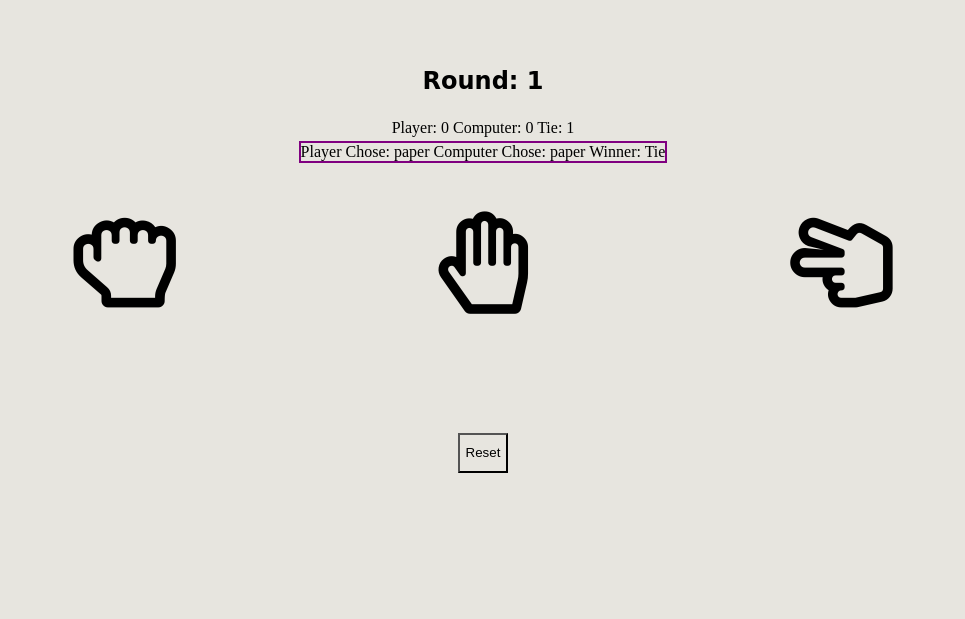
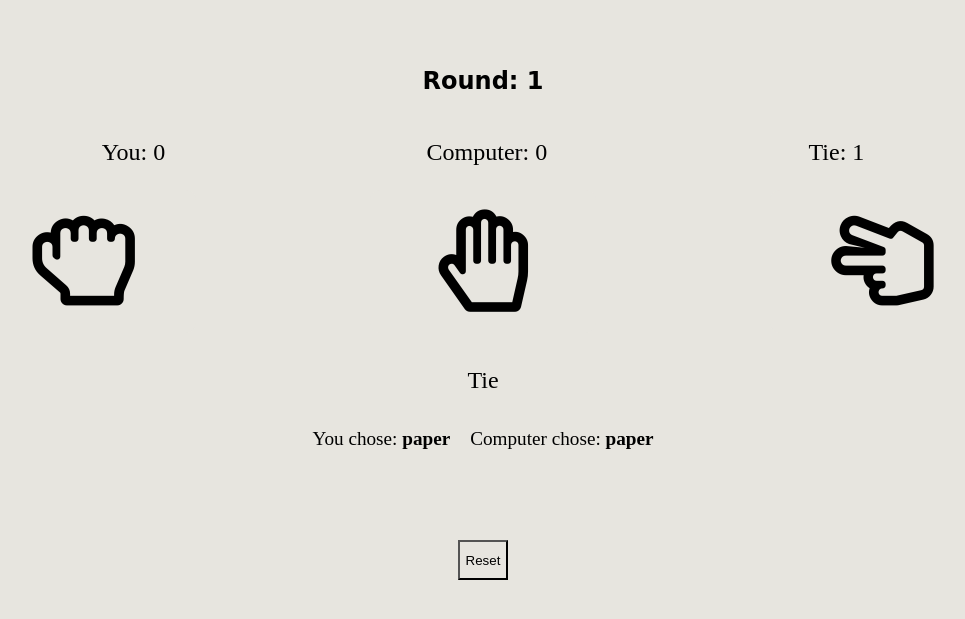
Before and after one commit to Trinadactyl/rock-paper-scissors, a plain HTML site: page index.html in a window 1280 px wide. Both pictures are taken after a click on the button 640 px from the left and 238 px from the top of the page. Shown: the part 91-710 px from the top of the page, without its empty margins (157-1122 px from the left). Drawn offline with Linux system fonts and the light colour scheme; a web font is replaced by a local one.

Commit message:
satisfactory styling changes

```diff
--- a/index.html
+++ b/index.html
@@ -17,7 +17,6 @@
   <div id="stats"></div>
 
   <div id="buttons">
-
     <button class="btn" id="rock">
       <i class="far fa-hand-rock"></i>
     </button>
@@ -29,13 +28,11 @@
     <button class="btn" id="scissors">
       <i class="far fa-hand-scissors"></i>
     </button>
-
   </div>
 
+  <div id="results"></div>
+
   <button id="reset">Reset</button>
-
-
-  <!-- <div id="game-results"></div> -->
 
   <script src="index.js"></script>
 </body>
--- a/index.js
+++ b/index.js
@@ -95,21 +95,25 @@ function handleResetClick() {
 
 //****************HTML TEMPLATES**********/
 function displayStats() {
-  const statbox = document.querySelector("#stats");
+  const statBox = document.querySelector("#stats");
+  const resultBox = document.querySelector("#results")
 
-  statbox.innerHTML =
+  statBox.innerHTML =
   `<h2>Round: ${stats.round}</h2>
-  <div id="scores">
-   Player: ${stats.playerScore}
-   Computer: ${stats.computerScore}
-   Tie: ${stats.tieCount}
-  </div>
-  <div id="game-results">
-   Player Chose: ${stats.playerChoice}
-   Computer Chose: ${stats.computerChoice}
-   Winner: ${stats.winner}
-  </div>
-  `
+    <div id="scores">
+      <p>You: ${stats.playerScore}</p>
+      <p>Computer: ${stats.computerScore}</p>
+      <p>Tie: ${stats.tieCount}</p>
+    </div>`
+
+  resultBox.innerHTML =
+    `<p>${stats.winner}</p>
+
+     <div id="inner-results">
+      <span>You chose: <b> ${stats.playerChoice} </b></span>
+      <span>Computer chose: <b> ${stats.computerChoice} </b></span>
+     </div>
+    `
 
 }
 
--- a/styles.css
+++ b/styles.css
@@ -38,11 +38,69 @@ h2 {
 }
 
 #scores {
-  padding: 4px;
+  width: 80%;
+  display: flex;
+  flex-direction: row;
+  justify-content: space-around;
+  flex-wrap: wrap;
+}
+
+@media only screen and (max-width: 350px) {
+  #scores {
+    flex-direction: column;
+    align-items: center;
+  }
+}
+
+
+
+
+.btn {
+  width: 22%;
+  height: auto;
+  border: none;
+  padding: 2%;
+  border-radius: 10px;
+}
+
+.btn:hover, .btn:active {
+  border: solid #D74E09 4px;
+}
+
+.btn:active  {
+  background-color: #D74E09;
+}
+
+.btn:active *  {
+  background-color: #D74E09;
+  color: white;
+}
+
+.far {
+  font-size: 8vw;
+  color: black;
 }
 
 #results {
-  padding: 20px;
+  display: flex;
+  flex-direction: column;
+  align-items: center;
+  padding: 10px;
+}
+
+#inner-results {
+  display: flex;
+  justify-content: center;
+}
+
+p {
+  font-size: 1.5em;
+}
+
+span {
+  text-align: center;
+  padding: 10px;
+  font-size: 1.2em;
 }
 
 #reset {
@@ -55,22 +113,3 @@ h2 {
   margin-left: auto;
   margin-right: auto;
 }
-
-#game-results {
-  border: solid purple 2px;
-  /* position: relative; */
-  top: 50px;
-  height: auto;
-  width: auto;
-}
-
-.btn {
-  width: 30%;
-  height: 200px;
-  border: none;
-}
-
-.far {
-  font-size: 8vw;
-  color: black;
-}
```
